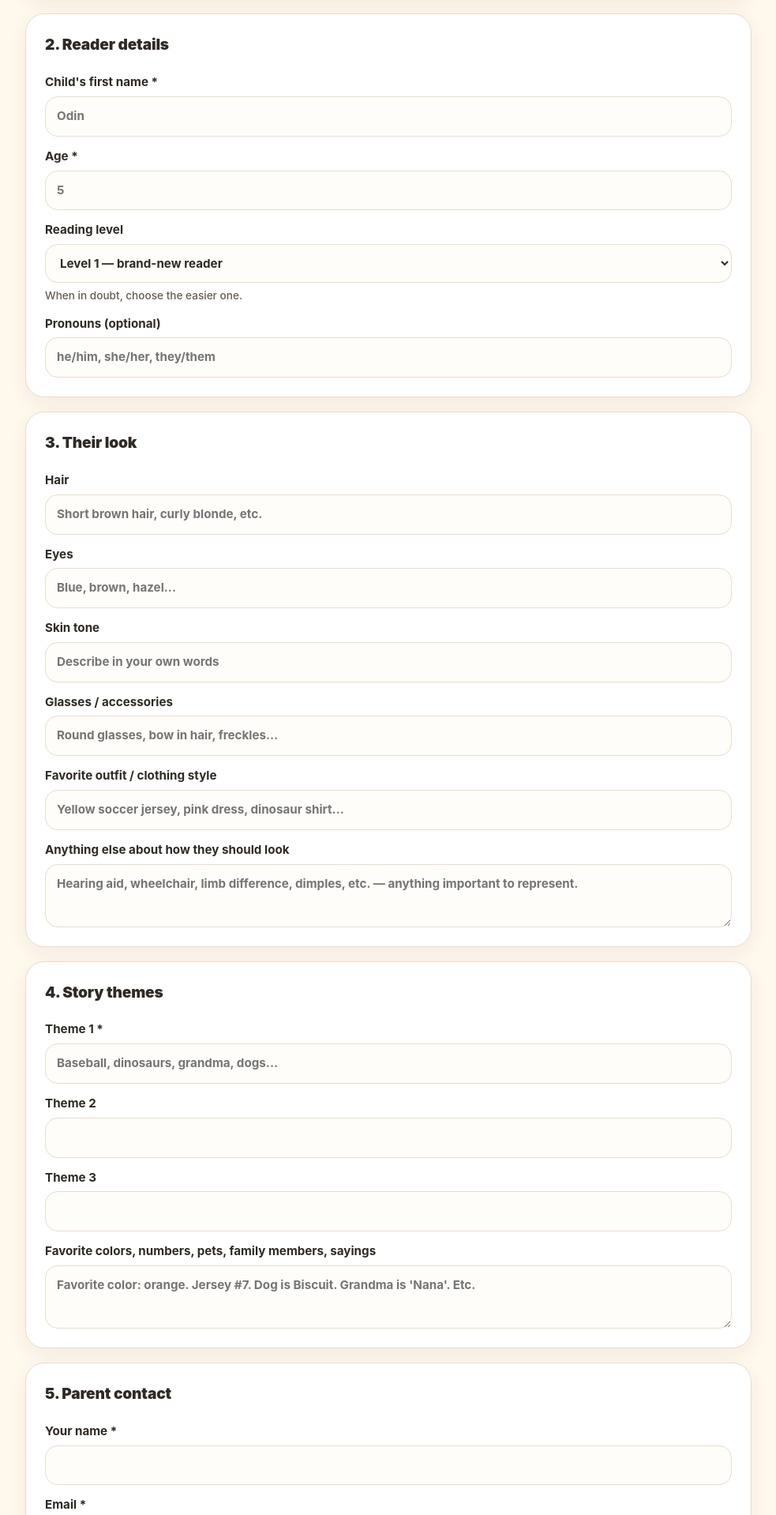
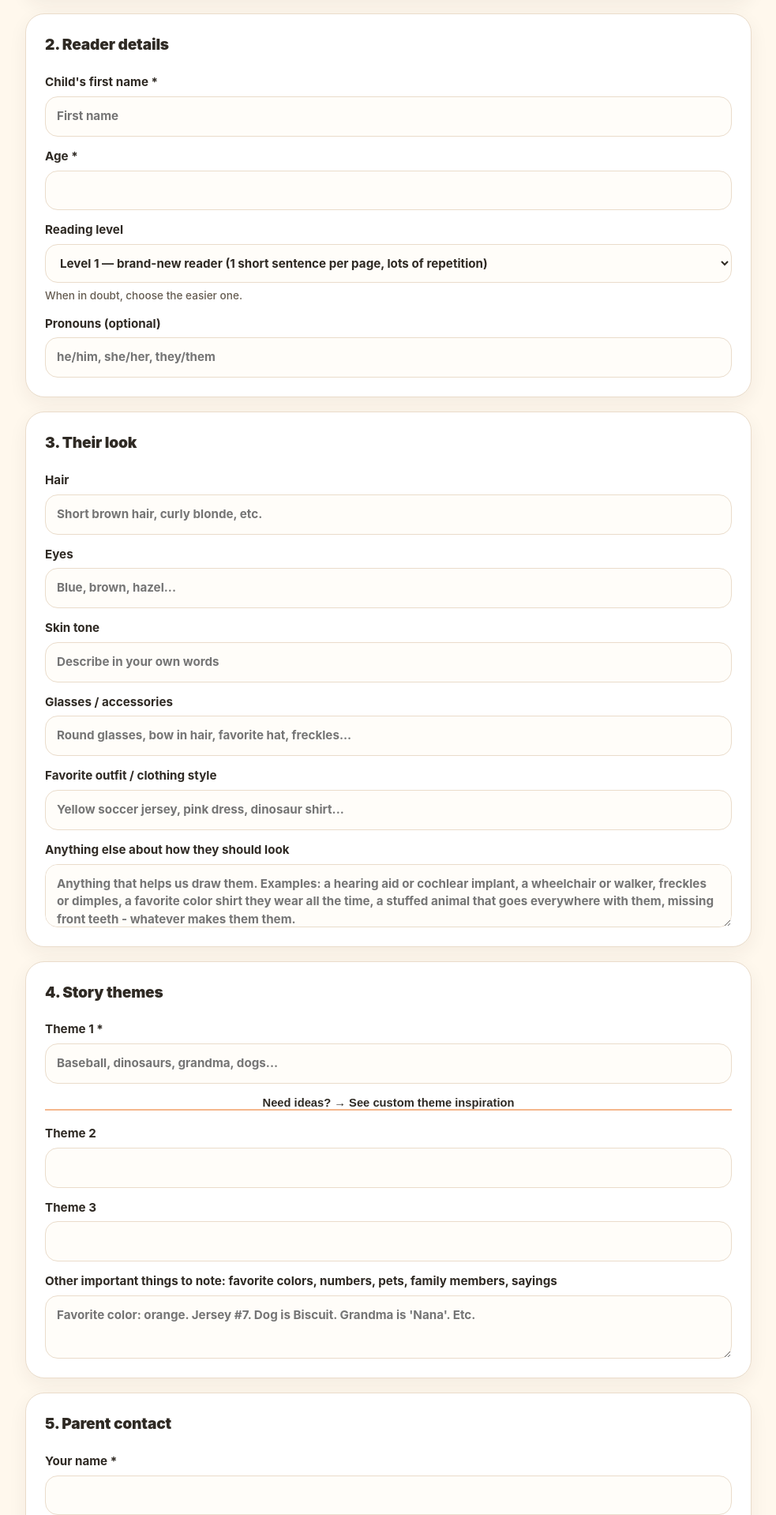
Before and after one commit to thorunderdahl-tech/customlearntoread, a Next.js app: page /order in a window 1280 px wide. Shown: the part 822-2740 px from the top of the page at 79% size, without its empty margins (148-1131 px from the left). Built offline with nearby package versions, Linux system fonts and the light colour scheme; no server answers.

Commit message:
Order form copy refresh + theme ideas modal: placeholders, reading-level descriptions, inclusive look-notes, warmer consent, custom theme inspiration popup

```diff
--- a/app/globals.css
+++ b/app/globals.css
@@ -698,6 +698,82 @@ details[open] summary { margin-bottom: 8px; }
   margin: 14px auto 0;
   max-width: 600px;
 }
+
+/* Theme ideas modal + trigger */
+.theme-ideas-link {
+  align-self: flex-start;
+  background: transparent;
+  border: 0;
+  color: var(--ink);
+  font-weight: 800;
+  font-size: 0.92rem;
+  cursor: pointer;
+  padding: 8px 0 0;
+  border-bottom: 2px solid var(--peach);
+  text-decoration: none;
+  margin: -6px 0 4px;
+}
+.theme-ideas-link:hover { color: #8c5b37; }
+
+.modal-overlay {
+  position: fixed;
+  inset: 0;
+  background: rgba(47, 42, 36, 0.62);
+  backdrop-filter: blur(4px);
+  display: grid;
+  place-items: center;
+  z-index: 100;
+  padding: 16px;
+  animation: fadeIn 0.18s ease;
+}
+.modal-card {
+  background: var(--paper);
+  border-radius: var(--radius);
+  padding: clamp(20px, 3vw, 32px);
+  max-width: 800px;
+  width: 100%;
+  max-height: 92vh;
+  overflow-y: auto;
+  position: relative;
+  box-shadow: 0 30px 80px rgba(0, 0, 0, 0.35);
+}
+.modal-title {
+  margin: 0 0 4px;
+  font-size: clamp(1.3rem, 2.4vw, 1.7rem);
+  letter-spacing: -0.02em;
+}
+.modal-sub {
+  color: var(--muted);
+  margin: 0 0 18px;
+  font-size: 0.98rem;
+}
+.modal-image {
+  width: 100%;
+  height: auto;
+  border-radius: 14px;
+  display: block;
+  background: var(--soft);
+}
+.modal-close {
+  position: absolute;
+  top: 12px;
+  right: 14px;
+  background: var(--soft);
+  border: 0;
+  width: 36px;
+  height: 36px;
+  border-radius: 50%;
+  font-size: 1.4rem;
+  font-weight: 700;
+  cursor: pointer;
+  color: var(--ink);
+  line-height: 1;
+}
+.modal-close:hover { background: var(--peach); }
+@keyframes fadeIn {
+  from { opacity: 0; }
+  to { opacity: 1; }
+}
 @media (max-width: 900px) {
   .hero, .steps-grid, .pricing-grid, .levels-grid, .subscription-card { grid-template-columns: 1fr; }
   nav { display: none; }
--- a/app/order/OrderForm.tsx
+++ b/app/order/OrderForm.tsx
@@ -2,6 +2,7 @@
 
 import { useEffect, useState } from "react";
 import { useSearchParams } from "next/navigation";
+import Image from "next/image";
 import { PRODUCTS, type ProductId } from "@/lib/products";
 
 type FormState = {
@@ -55,6 +56,7 @@ export default function OrderForm() {
   const [state, setState] = useState<FormState>(initial);
   const [submitting, setSubmitting] = useState(false);
   const [error, setError] = useState<string | null>(null);
+  const [showThemeIdeas, setShowThemeIdeas] = useState(false);
 
   // Preselect product from query string (?plan=subscription_monthly)
   useEffect(() => {
@@ -152,7 +154,7 @@ export default function OrderForm() {
             type="text"
             value={state.child_name}
             onChange={(e) => update("child_name", e.target.value)}
-            placeholder="Odin"
+            placeholder="First name"
             required
           />
         </label>
@@ -162,7 +164,7 @@ export default function OrderForm() {
             type="text"
             value={state.child_age}
             onChange={(e) => update("child_age", e.target.value)}
-            placeholder="5"
+            placeholder=""
             required
           />
         </label>
@@ -172,11 +174,11 @@ export default function OrderForm() {
             value={state.reading_level}
             onChange={(e) => update("reading_level", e.target.value)}
           >
-            <option>Level 1 — brand-new reader</option>
-            <option>Level 2 — very early reader</option>
-            <option>Level 3 — growing reader</option>
-            <option>Level 4 — more confident reader</option>
-            <option>Not sure — please pick for me</option>
+            <option>Level 1 — brand-new reader (1 short sentence per page, lots of repetition)</option>
+            <option>Level 2 — very early reader (simple patterns, familiar action words)</option>
+            <option>Level 3 — growing reader (short story arc, more variety)</option>
+            <option>Level 4 — more confident reader (short paragraphs, wider vocab)</option>
+            <option>Not sure — pick the best fit for me</option>
           </select>
           <span className="hint">When in doubt, choose the easier one.</span>
         </label>
@@ -226,7 +228,7 @@ export default function OrderForm() {
             type="text"
             value={state.glasses}
             onChange={(e) => update("glasses", e.target.value)}
-            placeholder="Round glasses, bow in hair, freckles..."
+            placeholder="Round glasses, bow in hair, favorite hat, freckles..."
           />
         </label>
         <label>
@@ -243,7 +245,7 @@ export default function OrderForm() {
           <textarea
             value={state.look_notes}
             onChange={(e) => update("look_notes", e.target.value)}
-            placeholder="Hearing aid, wheelchair, limb difference, dimples, etc. — anything important to represent."
+            placeholder="Anything that helps us draw them. Examples: a hearing aid or cochlear implant, a wheelchair or walker, freckles or dimples, a favorite color shirt they wear all the time, a stuffed animal that goes everywhere with them, missing front teeth - whatever makes them them."
           />
         </label>
       </div>
@@ -260,6 +262,7 @@ export default function OrderForm() {
             required
           />
         </label>
+        <button type="button" className="theme-ideas-link" onClick={() => setShowThemeIdeas(true)}>Need ideas? &rarr; See custom theme inspiration</button>
         <label>
           Theme 2
           <input
@@ -277,7 +280,7 @@ export default function OrderForm() {
           />
         </label>
         <label>
-          Favorite colors, numbers, pets, family members, sayings
+          Other important things to note: favorite colors, numbers, pets, family members, sayings
           <textarea
             value={state.special_details}
             onChange={(e) => update("special_details", e.target.value)}
@@ -345,8 +348,9 @@ export default function OrderForm() {
             style={{ width: "auto", marginTop: 4 }}
           />
           <span>
-            I understand details about my child will only be used to create this
-            custom book and will not be shared publicly. *
+            We have kids too, and privacy matters. The details you share are used
+            only to make your child&apos;s book - nothing is shared publicly.
+            Any photos you upload are deleted after your first book is delivered. *
           </span>
         </label>
       </div>
@@ -387,6 +391,16 @@ export default function OrderForm() {
         Payment is processed securely by Stripe. We never see your card
         details.
       </p>
+      {showThemeIdeas && (
+        <div className="modal-overlay" onClick={() => setShowThemeIdeas(false)} role="dialog" aria-modal="true" aria-label="Custom theme ideas">
+          <div className="modal-card" onClick={(e) => e.stopPropagation()}>
+            <button type="button" className="modal-close" onClick={() => setShowThemeIdeas(false)} aria-label="Close">&times;</button>
+            <h3 className="modal-title">Custom theme inspiration</h3>
+            <p className="modal-sub">A few of our favorites &mdash; but anything your child loves works.</p>
+            <Image src="/theme-ideas.webp" width={1200} height={900} alt="Examples of custom story themes for personalized books" className="modal-image" />
+          </div>
+        </div>
+      )}
     </form>
   );
 }
```
Also changed, not shown: public/theme-ideas.webp (added).
